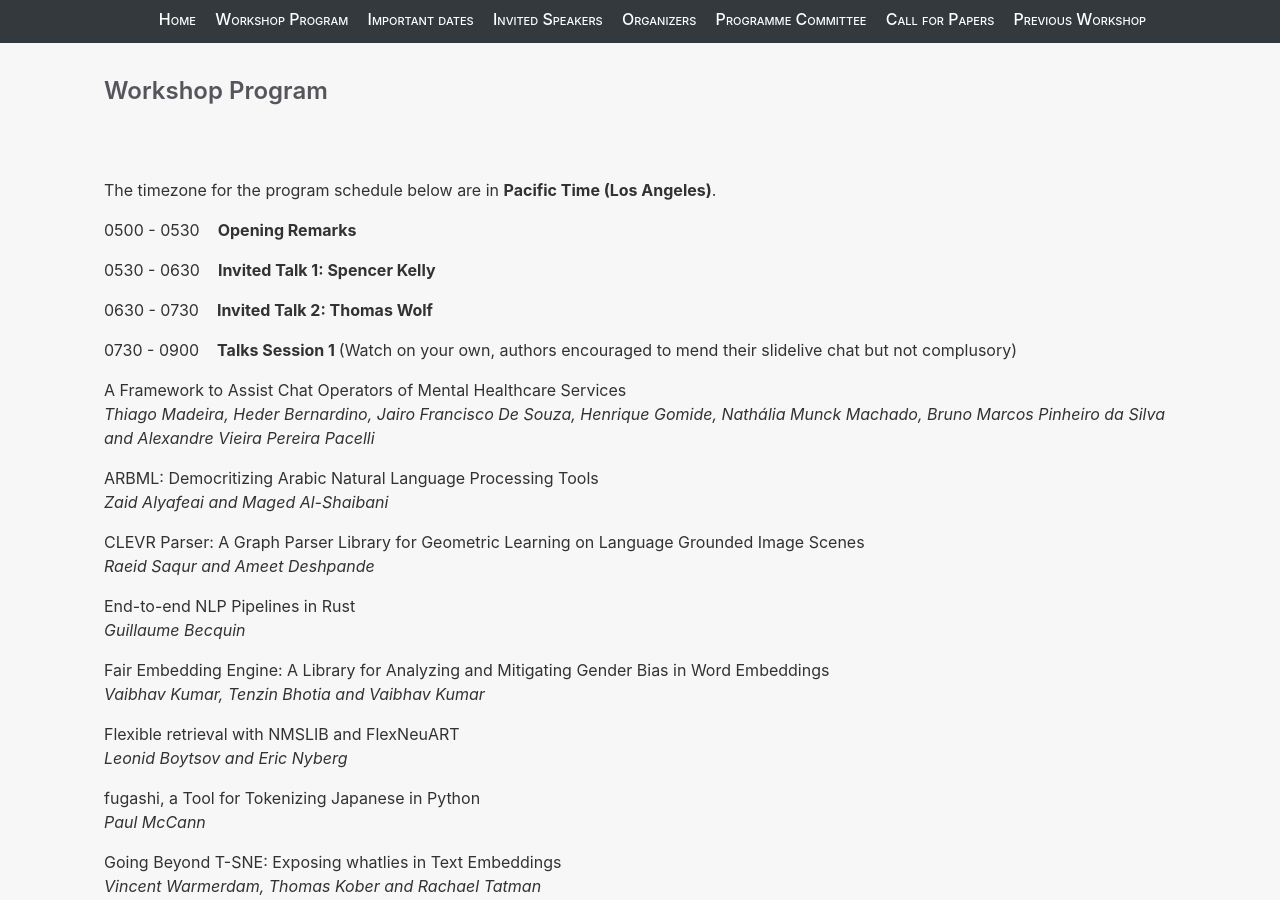
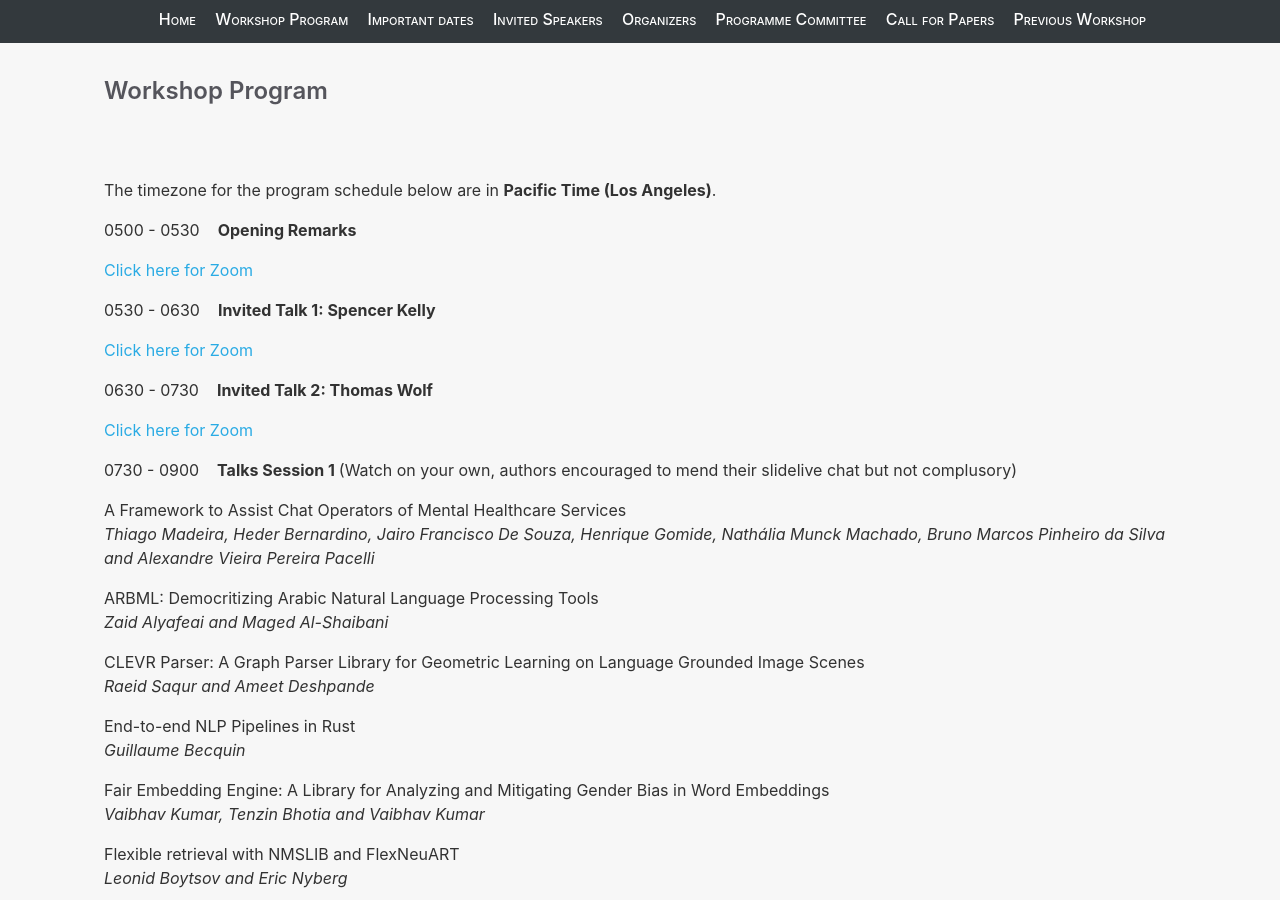
Before and after one commit to nlposs/nlposs.github.io, a Jekyll site: the page built from 2020/index.md, in a window 1280 px wide and 900 px high, scrolled down 4658 px. Built offline with Jekyll 4.4.1, drawn with Linux system fonts in a browser that asks for light colours; some of the changed text lies outside the part shown.

Commit message:
Added zoom links

```diff
--- a/2020/index.md
+++ b/2020/index.md
@@ -133,11 +133,11 @@ In this talk I’ll start by introducing the recent breakthroughs in NLP that re
 
 The timezone for the program schedule below are in **Pacific Time (Los Angeles)**.
 
-<p>0500 - 0530	&nbsp;&nbsp; <strong>Opening Remarks</strong></p>
+<p>0500 - 0530	&nbsp;&nbsp; <strong>Opening Remarks</strong></p> [Click here for Zoom](https://mit.zoom.us/j/96463506487)
 
-<p>0530 - 0630	&nbsp;&nbsp; <strong>Invited Talk 1: Spencer Kelly</strong></p>
+<p>0530 - 0630	&nbsp;&nbsp; <strong>Invited Talk 1: Spencer Kelly</strong></p> [Click here for Zoom](https://mit.zoom.us/j/96463506487)
 
-<p>0630 - 0730 &nbsp;&nbsp; <strong>Invited Talk 2: Thomas Wolf</strong></p>
+<p>0630 - 0730 &nbsp;&nbsp; <strong>Invited Talk 2: Thomas Wolf</strong></p> [Click here for Zoom](https://mit.zoom.us/j/96463506487)
 
 <p>0730 - 0900 &nbsp;&nbsp; <strong>Talks Session 1 </strong> (Watch on your own, authors encouraged to mend their slidelive chat but not complusory)</p>
 
@@ -215,9 +215,9 @@ The timezone for the program schedule below are in **Pacific Time (Los Angeles)*
 
 <p>1730 - 1800 &nbsp;&nbsp; <strong>Short Break</strong></p>
 
-<p>1800 - 1900 &nbsp;&nbsp; <strong>Invited Talk: Chip Huyen</strong></p>
+<p>1800 - 1900 &nbsp;&nbsp; <strong>Invited Talk: Chip Huyen</strong></p> [Click here for Zoom](https://mit.zoom.us/j/97792084996)
 
-<p>1900 - 1930	&nbsp;&nbsp; <strong>Closing Remarks</strong></p>
+<p>1900 - 1930	&nbsp;&nbsp; <strong>Closing Remarks</strong></p> [Click here for Zoom](https://mit.zoom.us/j/97792084996)
 
 <br><br>
 To check out the events in your own time zone, we find that it's easiest to click on each of the item on the agenda and add them to your Google calendar.
```
